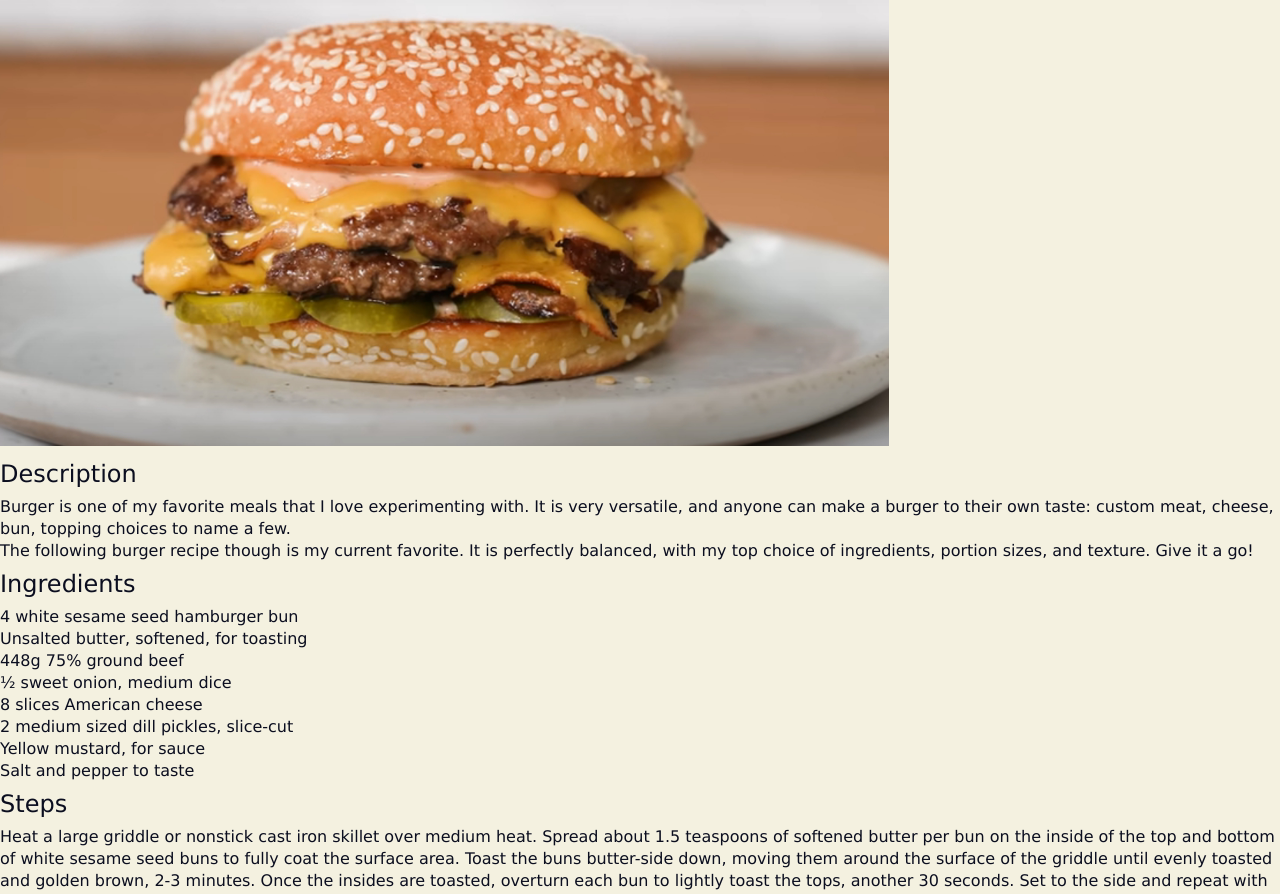
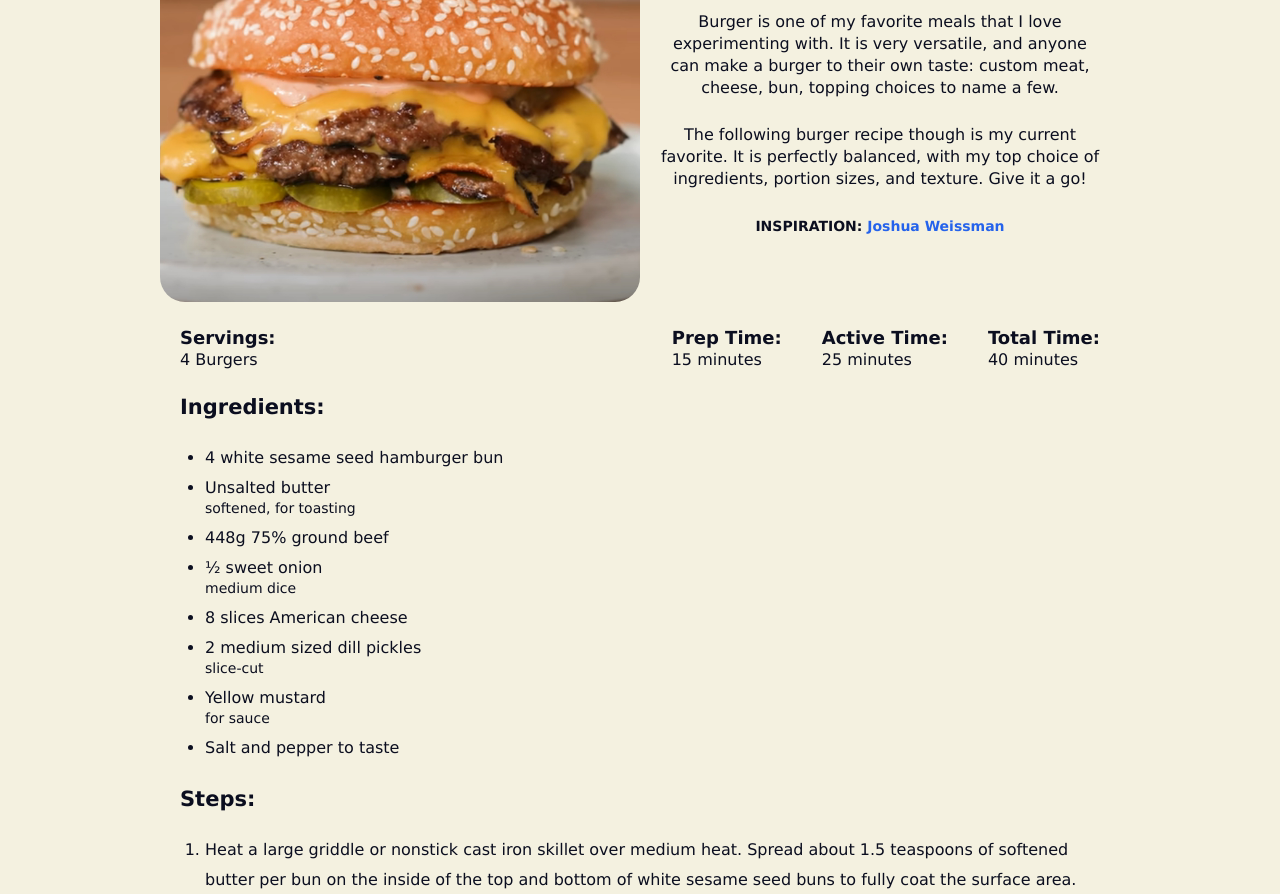
Before and after one commit to burnoutisalie/odin-recipes, a plain HTML site: page recipes/burger.html in a window 1280 px wide. Shown: the part 192-1086 px from the top of the page. Drawn offline with Linux system fonts and the light colour scheme.

Commit message:
feat: Change styles of burger recipe page

```diff
--- a/assets/main.css
+++ b/assets/main.css
@@ -234,11 +234,95 @@ a:hover {
 	object-fit: cover;
 }
 
+/*
+	========================================
+	Recipes
+	========================================
+*/
 
-
-
+.recipe-page-hero {
+	display: grid;
+	grid-template-columns: 1fr 1fr;
+	align-items: center;
+	margin-bottom: 25px;
+}
+.recipe-main-img {
+	width: 100%;
+	height: 400px;
+}
+.recipe-main-img img {
+	width: 100%;
+	height: 100%;
+	border-radius: 25px;
+	object-fit: cover;
+}
+.recipe-desc {
+	padding: 0 20px;
+	text-align: center;
+}
+.recipe-desc h1,
+.recipe-desc h5,
+.recipe-desc p {
+	margin-bottom: 25px;
+}
+.recipe-desc h5 a {
+	text-transform: none;
+}
+.recipe-tags {
+	padding: 0 20px;
+	display: flex;
+	justify-content: space-between;
+	align-items: center;
+	margin-bottom: 25px;
+}
+.recipe-tags h4 {
+	font-weight: 700;
+}
+.recipe-time {
+	display: flex;
+	justify-content: space-between;
+	align-items: center;
+}
+.recipe-time div {
+	margin: 0 20px;
+}
+.recipe-time div:last-child {
+	margin-right: 0;
+}
 .ingredients {
+	padding: 0 20px;
+	margin-bottom: 25px;
+}
+.ingredients-header {
+	font-weight: 700;
+	margin-bottom: 25px;
+}
+.ingredients-list {
+	line-height: 30px;
 	list-style: disc;
+	margin-left: 25px;
+}
+.ingredient-comment {
+	display: block;
+	margin-top: -10px;
+	font-size: 14px;
+}
+.steps {
+	padding: 0 20px;
+}
+.steps-header {
+	font-weight: 700;
+	margin-bottom: 25px;
+}
+.steps-list {
+	line-height: 30px;
+	list-style: decimal;
 	margin-left: 25px;
 	margin-bottom: 25px;
 }
+.steps-list li {
+	margin-bottom: 25px;
+}
+.steps-list li:last-child {
+	margin-bottom: 0;
+}
--- a/recipes/burger.html
+++ b/recipes/burger.html
@@ -21,24 +21,53 @@
         </ul>
       </nav>
     </header>
+    <section class="recipe-page-hero container">
+      <div class="recipe-main-img">
+        <img src="../img/burger.jpg" alt="Burger on a plate with blurry background" height="500">
+      </div>
+      <div class="recipe-desc">
         <h1>Burger</h1>
-    <img src="../img/burger.jpg" alt="Burger on a plate with blurry background" height="500">
-    <h2>Description</h2>
         <p>Burger is one of my favorite meals that I love experimenting with. It is very versatile, and anyone can make a burger to their own taste: custom meat, cheese, bun, topping choices to name a few.</p>
         <p>The following burger recipe though is my current favorite. It is perfectly balanced, with my top choice of ingredients, portion sizes, and texture. Give it a go!</p>
-    <h2>Ingredients</h2>
-    <ul>
+        <h5>Inspiration: <a href="https://youtu.be/z8Otk01Xi-U?feature=shared" target="_blank" rel="noopener noreferrer">Joshua Weissman</a></h5>
+      </div>
+    </section>
+    <section class="recipe-tags container">
+      <div class="servings">
+        <h4>Servings:</h4>
+        <p>4 Burgers</p>
+      </div>
+      <div class="recipe-time">
+        <div class="prep-time">
+          <h4>Prep Time:</h4>
+          <p>15 minutes</p>
+        </div>
+        <div class="active-time">
+          <h4>Active Time:</h4>
+          <p>25 minutes</p>
+        </div>
+        <div class="total-time">
+          <h4>Total Time:</h4>
+          <p>40 minutes</p>
+        </div>
+      </div>
+    </section>
+    <section class="ingredients container">
+      <h3 class="ingredients-header">Ingredients:</h3>
+      <ul class="ingredients-list">
         <li>4 white sesame seed hamburger bun</li>
-      <li>Unsalted butter, softened, for toasting</li>
+        <li>Unsalted butter<span class="ingredient-comment">softened, for toasting</span></li>
         <li>448g 75% ground beef</li>
-      <li>&frac12; sweet onion, medium dice</li>
+        <li>&frac12; sweet onion<span class="ingredient-comment">medium dice</span></li>
         <li>8 slices American cheese</li>
-      <li>2 medium sized dill pickles, slice-cut</li>
-      <li>Yellow mustard, for sauce</li>
+        <li>2 medium sized dill pickles<span class="ingredient-comment">slice-cut</span></li>
+        <li>Yellow mustard<span class="ingredient-comment">for sauce</span></li>
         <li>Salt and pepper to taste</li>
       </ul>
-    <h2>Steps</h2>
-    <ol>
+    </section>
+    <section class="steps container">
+      <h3 class="steps-header">Steps:</h3>
+      <ol class="steps-list">
         <li>
           Heat a large griddle or nonstick cast iron skillet over medium heat. Spread about 1.5 teaspoons of softened butter per bun on the inside of the top and bottom of white sesame seed buns to fully coat the surface area. Toast the buns butter-side down, moving them around the surface of the griddle until evenly toasted and golden brown, 2-3 minutes. Once the insides are toasted, overturn each bun to lightly toast the tops, another 30 seconds. Set to the side and repeat with all your buns.
         </li>
@@ -49,6 +78,7 @@
           To assemble, spread mustard on the inside on both your top and bottom buns. On each bottom bun, spread evenly 3-4 dill pickle slices and 1 tablespoon diced onions. Add your double patties to each burger. Add your top bun, and serve immediately. Enjoy!
         </li>
       </ol>
+    </section>
     <footer class="primary-footer container">
       <small>&copy; Komiljon Ruziev</small>
       <nav class="nav">
```
Also changed, not shown: index.html (+10 -10 lines). Lines whose indentation alone changed are shown as unchanged.
